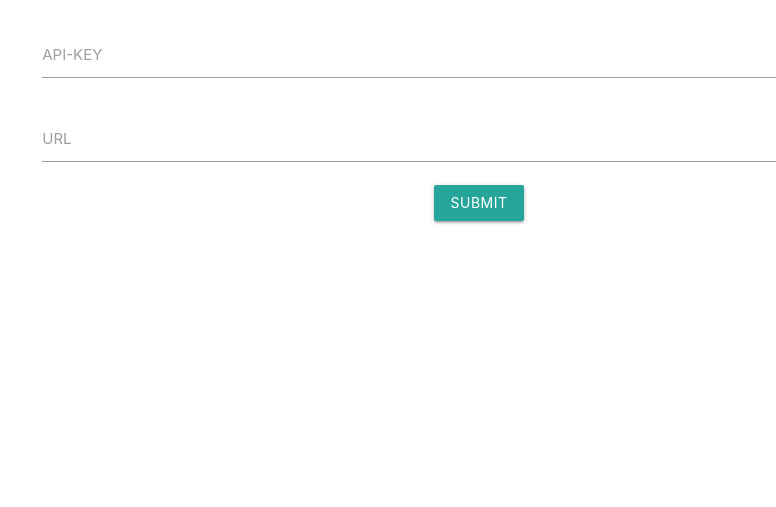
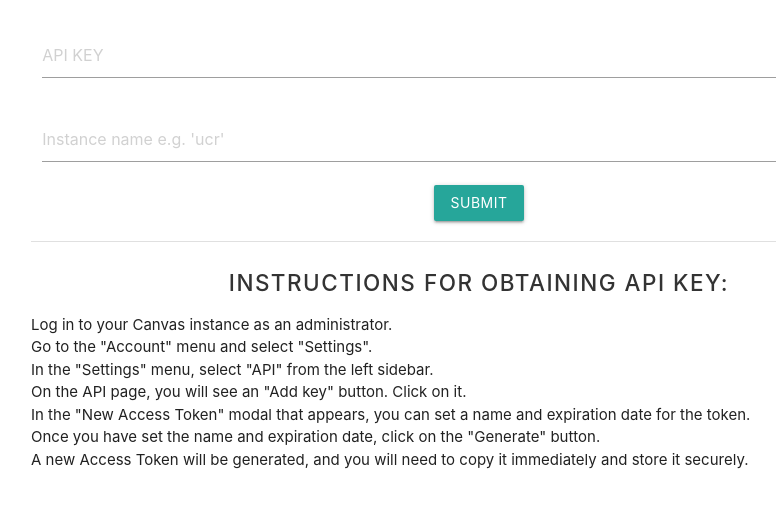
Before and after one commit to shaurya-pathak/canvas-to-spreadsheet.github.io, a plain HTML site: page index.html in a window 1280 px wide. Shown: the part 81-588 px from the top of the page, without its empty margins (161-937 px from the left). Drawn offline with nearby package versions, Linux system fonts and the light colour scheme.

Commit message:
Add files via upload

```diff
--- a/index.html
+++ b/index.html
@@ -2,7 +2,7 @@
 <html>
 
 <head>
-  <title>Material Design Form</title>
+  <title>Canvas to Spreadsheet</title>
   <link rel="stylesheet" href="https://cdnjs.cloudflare.com/ajax/libs/materialize/1.0.0/css/materialize.min.css">
   <style>
     /* custom styles */
@@ -16,6 +16,17 @@
         font-size: 2.5rem;
         letter-spacing: 0.1rem;
         text-transform: uppercase;
+    }
+    h3 {
+        color: #333;
+        text-align: center;
+        font-weight: 500;
+        font-size: 1.5rem;
+        letter-spacing: 0.1rem;
+        text-transform: uppercase;
+    }
+    ul {
+  list-style-type: disc;
 }
 
     /* label focus color */
@@ -41,12 +52,12 @@
         <div class="row">
           <form id="myForm">
             <div class="input-field col s12">
-          <input id="name" type="text">
-          <label>API-KEY</label>
+              <input id="name" type="text" placeholder="API KEY">
+              <!-- <label>API-KEY</label> -->
             </div>
             <div class="input-field col s12">
-          <input id="email" type="text">
-          <label>URL</label>
+              <input id="email" type="text" placeholder="Instance name e.g. 'ucr'">
+              <!-- <label>URL</label> -->
             </div>
             <div class="col s12 center-align">
               <button id="submitButton" class="btn waves-effect waves-light" type="submit" name="action">Submit
@@ -54,7 +65,19 @@
             </div>
           </form>
         </div>
-
+        <div class="divider"></div>
+        <div class="row">
+            <h3>Instructions for obtaining API key:</h3>
+            <ul>
+              <li>Log in to your Canvas instance as an administrator.</li>
+              <li>Go to the "Account" menu and select "Settings".</li>
+              <li>In the "Settings" menu, select "API" from the left sidebar.</li>
+              <li>On the API page, you will see an "Add key" button. Click on it.</li>
+              <li>In the "New Access Token" modal that appears, you can set a name and expiration date for the token.</li>
+              <li>Once you have set the name and expiration date, click on the "Generate" button.</li>
+              <li>A new Access Token will be generated, and you will need to copy it immediately and store it securely.</li>
+            </ul>
+        </div>
     </div>
               <script>
                 // your JavaScript code goes here
@@ -63,8 +86,9 @@
               event.preventDefault();
               // Get the input values
               const name = document.getElementById("name").value;
-              const email = document.getElementById("email").value;
-
+              const t_email = document.getElementById("email").value;
+              const email = `https://${t_email}.instructure.com:443/api/v1/courses?enrollment_type=student&enrollment_state=active&exclude_blueprint_courses=false`;
+            console.log(name, email)
               // Define the data you want to send with the request
               const data = { TOKEN: name, url: email};
 
```
Lines whose indentation alone changed are shown as unchanged.
